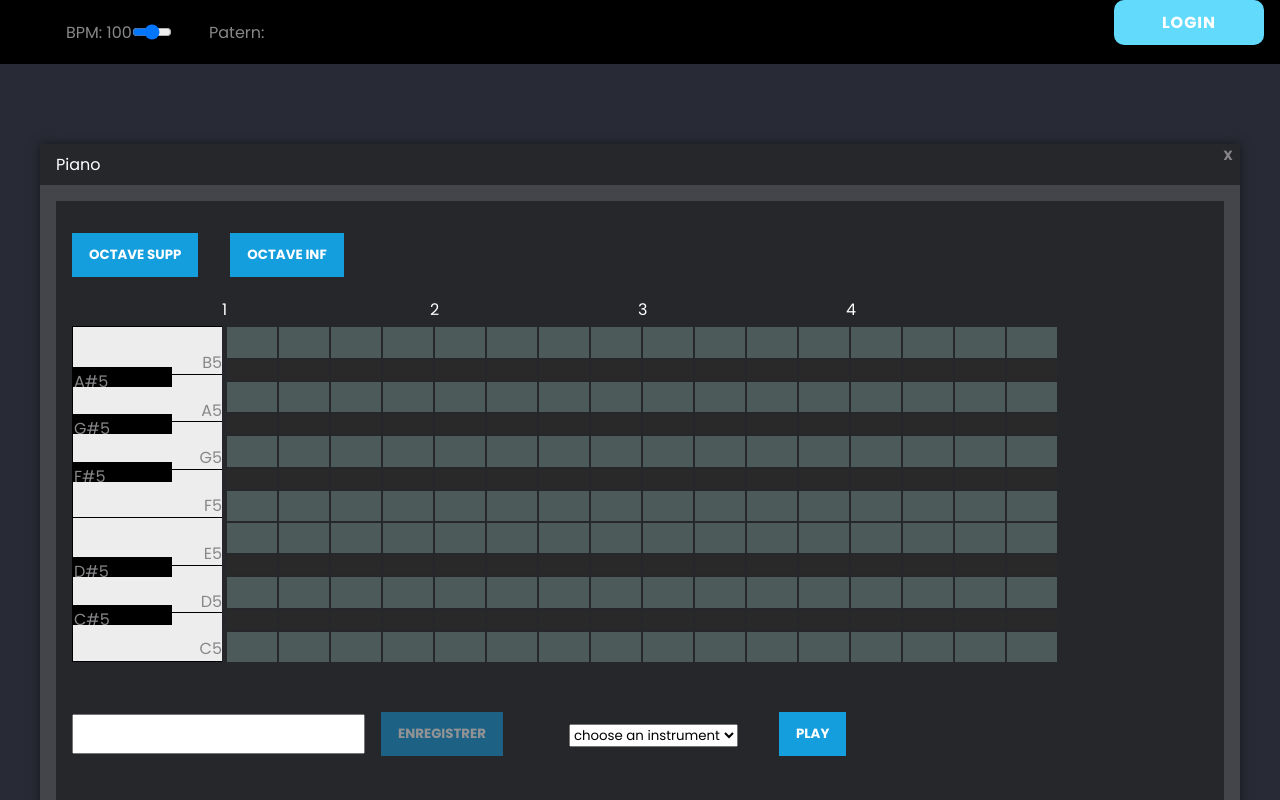
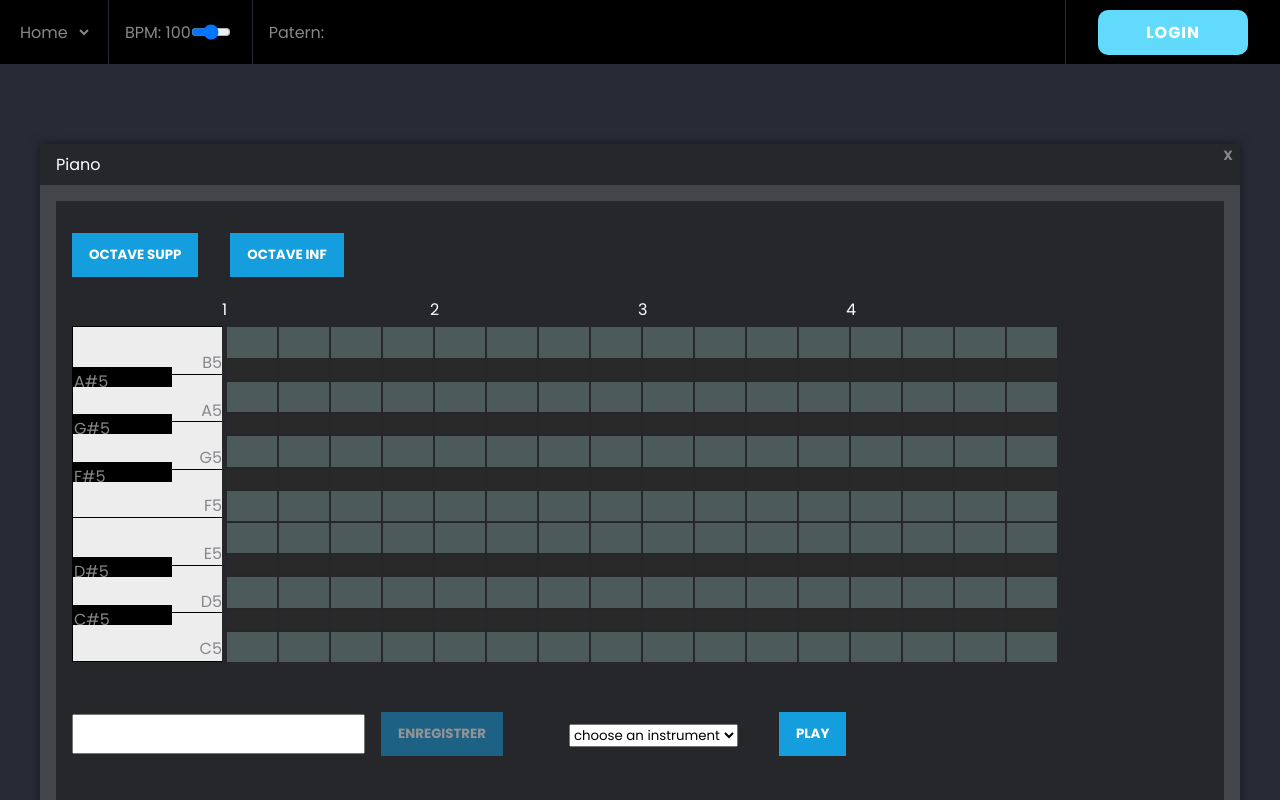
Before and after one commit to Procaillass/JamRacker, a React (Create React App) app: page / in a window 1280 px wide. Shown: the top 800 px of the page. Built offline with nearby package versions, Linux system fonts and the light colour scheme.

Commit message:
refact up

```diff
--- a/src/App.scss
+++ b/src/App.scss
@@ -1,6 +1,7 @@
 @import url("https://fonts.googleapis.com/css2?family=Poppins:wght@300;400;500;700;900&display=swap");
 
 @import './assets/styles/variables.scss';
+@import './assets/styles/mixins.scss';
 @import './assets/styles/box.scss';
 
 * {
@@ -27,6 +28,14 @@
   }
 }
 
+button,
+select {
+
+  &:focus {
+    outline: none;
+  }
+}
+
 body {
   background-color: $dark-color-1;
   counter-reset: col;
@@ -42,11 +51,30 @@ body {
   height: 4rem;
   background-color: $dark-color-3;
 
-  &__bpm {
+  > * {
     display: flex;
     align-items: center;
-    margin-right: 10px;
-    flex-basis: 10%; //Fixer une largeur pour le changement du range
+    padding: 0 1rem;
+  }
+
+  > * + * {
+    border-left: 1px solid $dark-color-1;
+  }
+}
+
+.header__nav {
+
+  select {
+    @include reset-block;
+
+    &:focus {
+      outline: none;
+    }
+  }
+}
+
+
+.header__bpm {
 
   input {
     width: 40px;
@@ -54,11 +82,10 @@ body {
     border: none;
     outline: none;
   }
-    label{
-      width: 100%; //Fixer une largeur pour le changement du range
 }
-  }
-  &__patern {
+
+
+.header__patern {
   display: flex;
   align-items: center;
   margin: 0 5px;
@@ -67,14 +94,6 @@ body {
     background-color: transparent;
     border: none;
     outline: none;
-    }
-  }
-  &_select {
-    background-color: transparent;
-    border: none;
-    outline: none;
-    option {
-    }
   }
 }
 
--- /dev/null
+++ b/src/Assets/styles/mixins.scss
@@ -0,0 +1,11 @@
+@mixin reset-block {
+    display: block;
+    margin: 0; padding: 0;
+    border: 0 none;
+    list-style: none;
+    font-size: inherit;
+    font: inherit;
+    font-weight: normal;
+    background: none;
+    color: inherit;
+}
```
Lines whose indentation alone changed are shown as unchanged.
